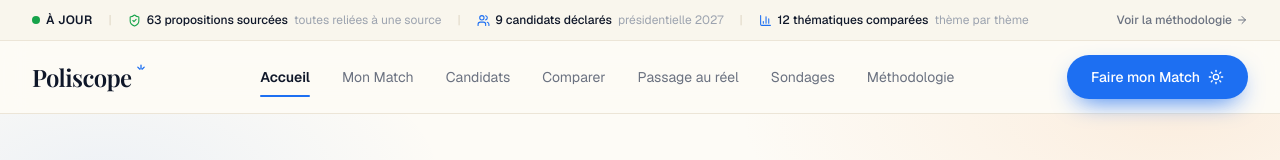
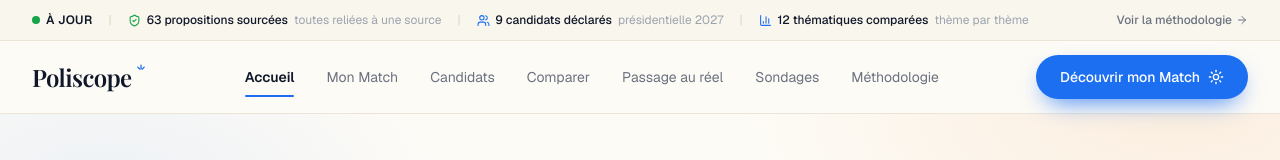
Before and after one commit to guillaume-pierron/poliscope, a Next.js app: page / in a window 1280 px wide. Shown: the top 160 px of the page. Built offline with nearby package versions, Linux system fonts and the light colour scheme; no server answers; the database is empty; a web font is replaced by a local one.

Commit message:
Renomme le CTA « Faire mon Match » en « Découvrir mon Match »
Plus naturel à l'oral. Ajuste aussi les deux phrases d'accompagnement
qui utilisaient le même verbe ("Faites le Match" → "Répondez au Match").

Co-Authored-By: Claude Sonnet 5 <noreply@anthropic.com>

```diff
--- a/src/app/match/resultats/page.tsx
+++ b/src/app/match/resultats/page.tsx
@@ -54,10 +54,10 @@ export default function ResultatsPage() {
         <h1 className="mt-6 text-2xl font-semibold">Aucun résultat pour l&apos;instant</h1>
         <p className="mt-3 text-muted">
           Vous n&apos;avez pas encore répondu au questionnaire, ou vos réponses ont été effacées
-          de cet appareil. Faites le Match pour découvrir votre classement.
+          de cet appareil. Répondez au Match pour découvrir votre classement.
         </p>
         <ButtonLink href="/match" variant="accent" size="lg" className="mt-8">
-          Faire mon Match
+          Découvrir mon Match
         </ButtonLink>
       </div>
     );
--- a/src/components/candidates/candidate-match-sidebar.tsx
+++ b/src/components/candidates/candidate-match-sidebar.tsx
@@ -30,10 +30,10 @@ export function CandidateProximityCard({ candidate }: { candidate: Candidate })
       <div className="rounded-2xl border border-border bg-card p-6 text-center">
         <p className="text-sm font-semibold">Votre proximité</p>
         <p className="mt-2 text-sm text-muted">
-          Faites le Match pour découvrir votre proximité avec {candidate.name}.
+          Répondez au Match pour découvrir votre proximité avec {candidate.name}.
         </p>
         <ButtonLink href="/match" variant="accent" size="sm" className="mt-4">
-          Faire mon Match
+          Découvrir mon Match
         </ButtonLink>
       </div>
     );
--- a/src/components/compare/compare-view.tsx
+++ b/src/components/compare/compare-view.tsx
@@ -171,7 +171,7 @@ export function CompareView({
             Répondez au Match pour découvrir votre propre proximité avec chaque candidat.
           </p>
           <ButtonLink href="/match" variant="accent" size="sm" className="mt-3 w-full">
-            Faire mon Match
+            Découvrir mon Match
           </ButtonLink>
         </div>
       </div>
--- a/src/components/home/poll-hero-panel.tsx
+++ b/src/components/home/poll-hero-panel.tsx
@@ -42,7 +42,7 @@ export function PollHeroPanel({
             Et vous, de quel candidat êtes-vous le plus proche&nbsp;?
           </p>
           <ButtonLink href="/match" variant="accent" size="sm" className="shrink-0">
-            Faire mon Match
+            Découvrir mon Match
             <Sun size={14} />
           </ButtonLink>
         </div>
--- a/src/components/layout/header.tsx
+++ b/src/components/layout/header.tsx
@@ -57,7 +57,7 @@ export function Header() {
 
         <div className="flex items-center gap-2">
           <ButtonLink href="/match" variant="accent" size="md" className="hidden sm:inline-flex">
-            Faire mon Match
+            Découvrir mon Match
             <Sun size={16} />
           </ButtonLink>
           <MobileNav />
--- a/src/components/layout/mobile-nav.tsx
+++ b/src/components/layout/mobile-nav.tsx
@@ -66,7 +66,7 @@ export function MobileNav() {
             href="/match"
             className="focus-ring mt-2 inline-flex h-12 items-center justify-center rounded-full bg-primary px-6 text-sm font-medium text-primary-foreground"
           >
-            Faire mon Match
+            Découvrir mon Match
           </Link>
         </nav>
       </div>
```
